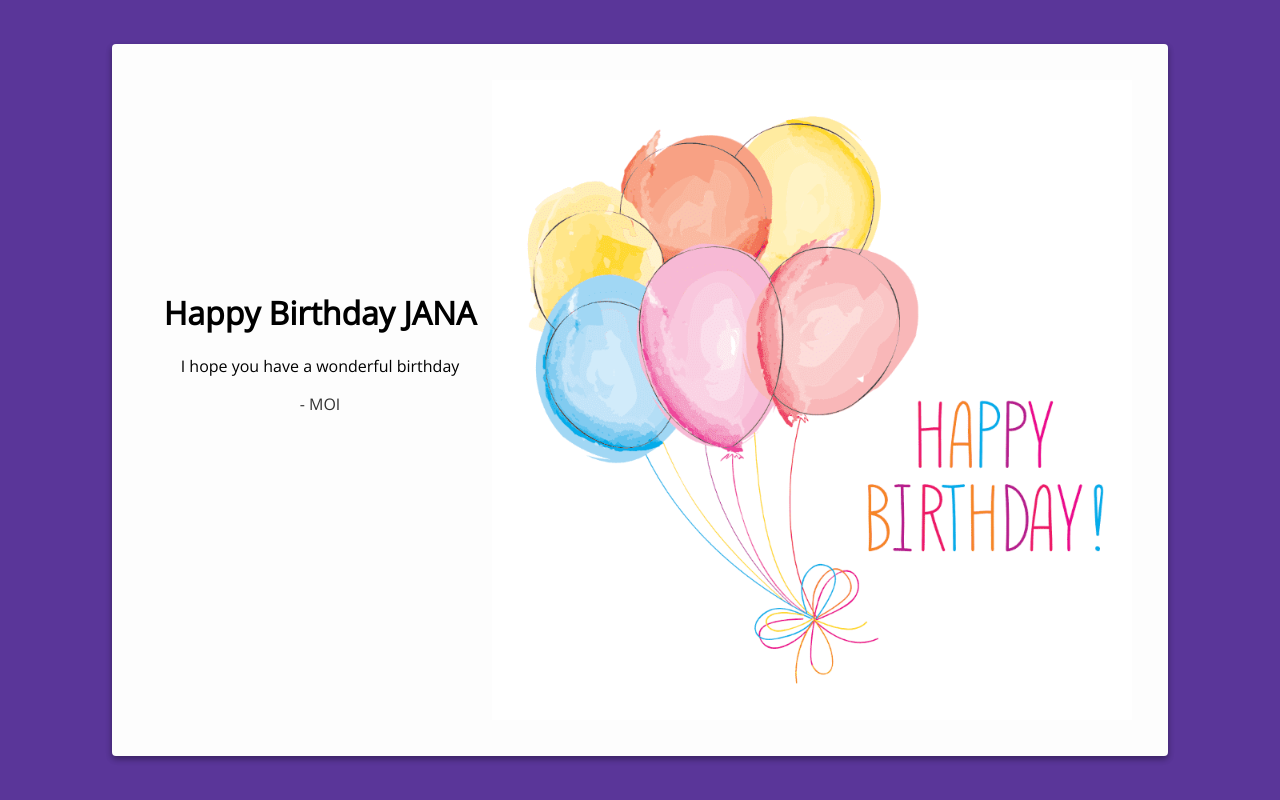
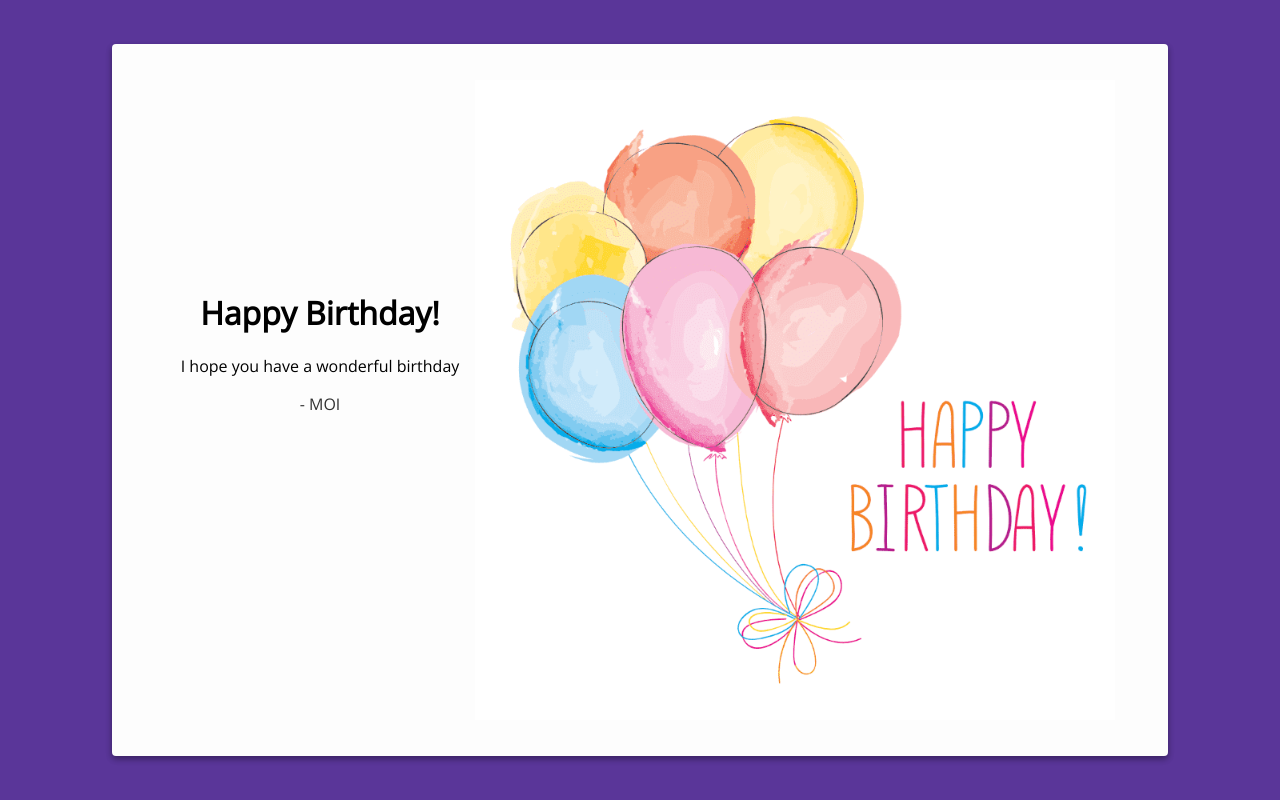
Before and after one commit to MoiMohamed/hbd, a plain HTML site: page index.html in a window 1280 px wide. Drawn offline with nearby package versions, Linux system fonts and the light colour scheme.

Commit message:
Update index.html

```diff
--- a/index.html
+++ b/index.html
@@ -12,7 +12,7 @@
   <div class="card">
     <img src="./photo.png" alt="birthday" class="birthday">
     <div class="text">
-      <h1>Happy Birthday JANA</h1>
+      <h1>Happy Birthday!</h1>
       <p>I hope you have a wonderful birthday</p>
       <p class="muted">- MOI</p>
       <div class="space"></div>
```
